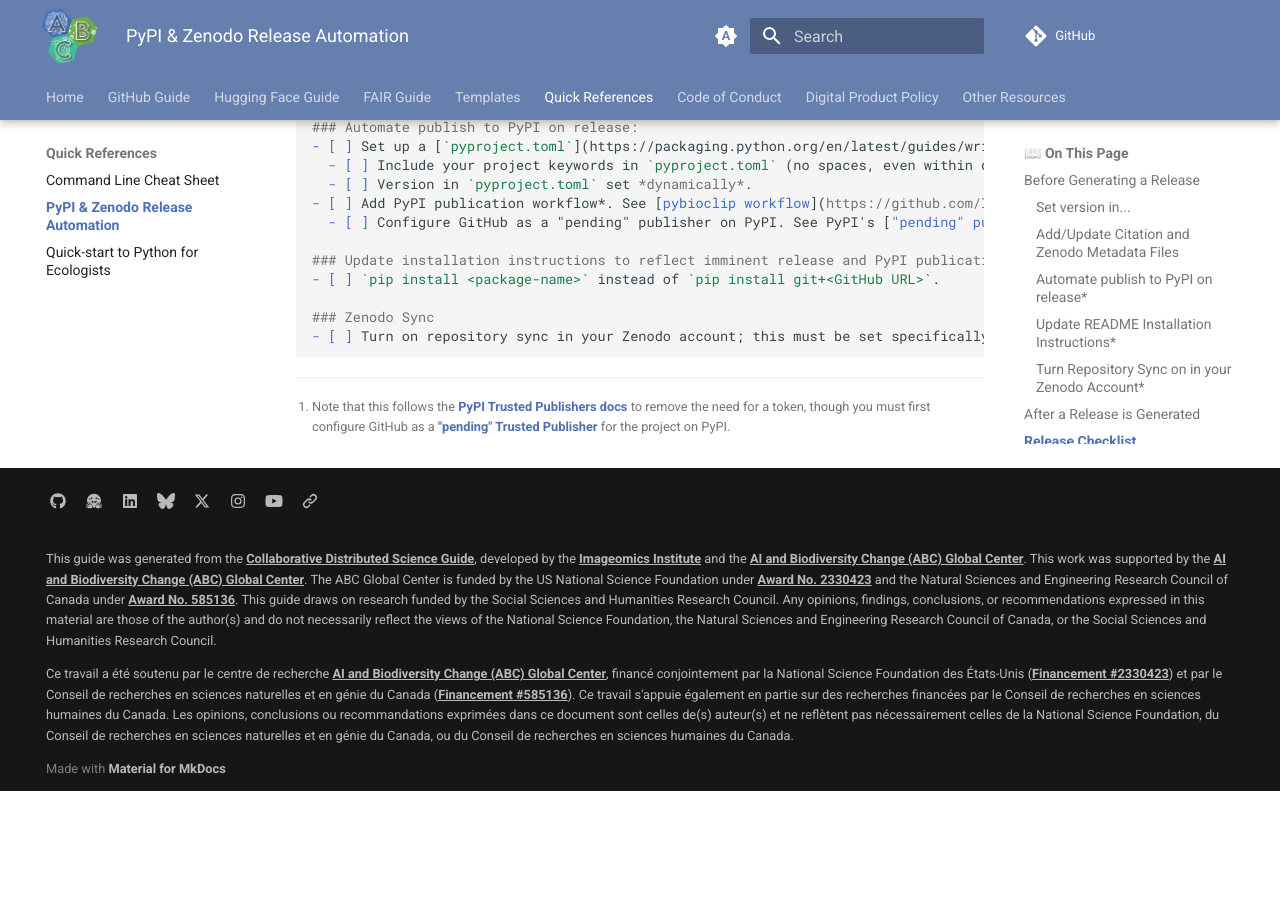
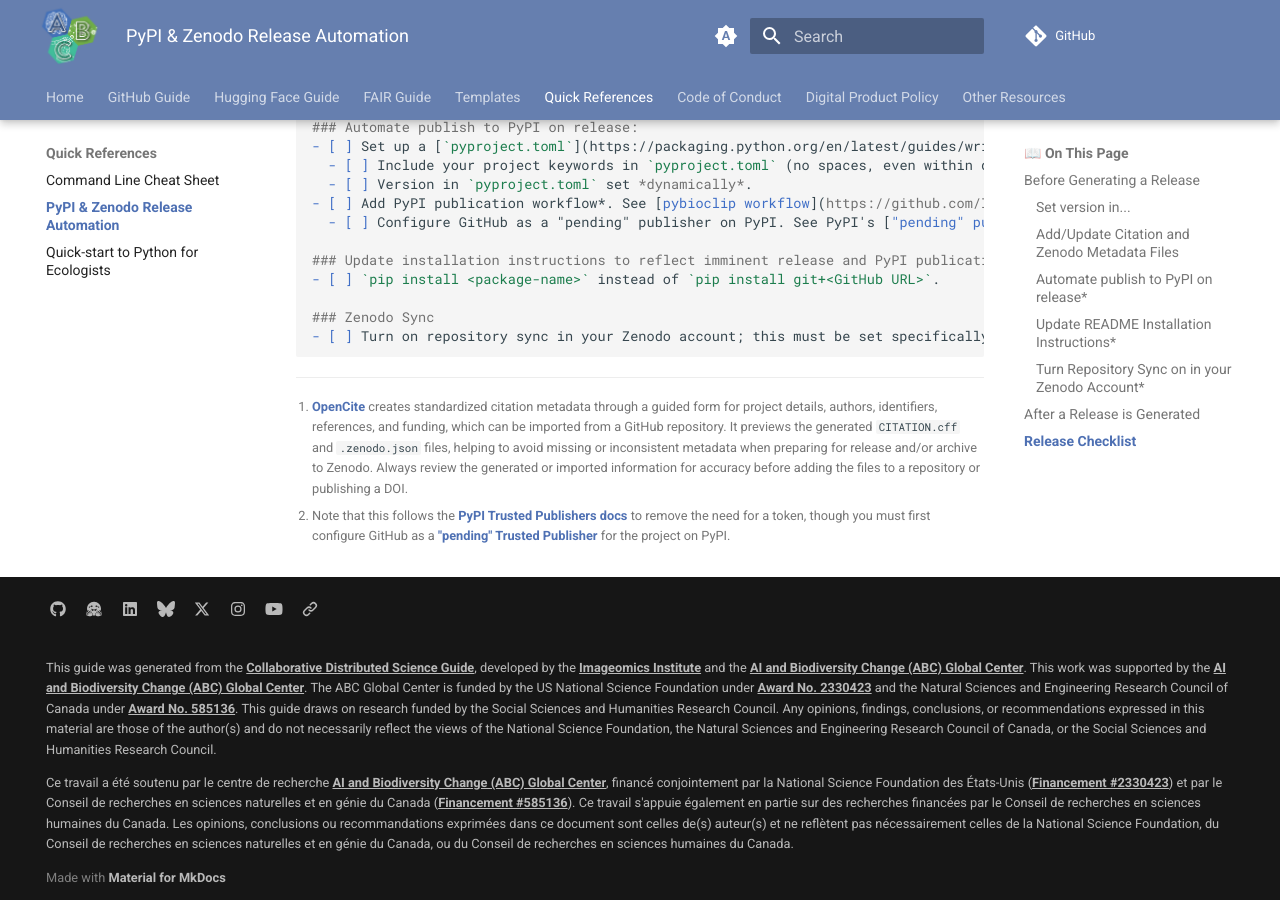
Before and after one commit to ABC-Center/ABC-guide, an MkDocs documentation site: the page built from docs/wiki-guide/GitHub-PyPI-Zenodo-Integration.md, in a window 1280 px wide and 900 px high, scrolled down 3292 px. Built offline with MkDocs 1.6.1 and Material for MkDocs 9.7.7, drawn with Linux system fonts in a browser that asks for light colours; comment, search, counter and statistics services are not loaded; before the commit the page ends 4083 px from its top, so only the background shows below that; some of the changed lines change nothing that is shown; some of the changed text lies outside the part shown.

Commit message:
Fix dropped sentence and direct link to OpenCite
Pull from Collab Guide [PR 86](https://github.com/Imageomics/Collaborative-distributed-science-guide/pull/86)

* Add footnote explaining OpenCite and renumber the other accordingly

````diff
--- a/docs/wiki-guide/GitHub-PyPI-Zenodo-Integration.md
+++ b/docs/wiki-guide/GitHub-PyPI-Zenodo-Integration.md
@@ -19,7 +19,9 @@
 
 ### Add/Update Citation and Zenodo Metadata Files
 
-Review or create both a [`CITATION.cff`](GitHub-Repo-Guide.md#citation) and [`.zenodo.json`](GitHub-Repo-Guide.md#zenodo-metadata) file following guide instructions. Be sure to include
+Review or create both a [`CITATION.cff`](GitHub-Repo-Guide.md#citation) and [`.zenodo.json`](GitHub-Repo-Guide.md#zenodo-metadata) file following guide instructions. [OpenCite](https://imageomics.github.io/OpenCite/)[^1] can help generate and check both these files.
+
+[^1]: [OpenCite](https://imageomics.github.io/OpenCite/) creates standardized citation metadata through a guided form for project details, authors, identifiers, references, and funding, which can be imported from a GitHub repository. It previews the generated `CITATION.cff` and `.zenodo.json` files, helping to avoid missing or inconsistent metadata when preparing for release and/or archive to Zenodo. Always review the generated or imported information for accuracy before adding the files to a repository or publishing a DOI.
 
 !!! tip "Pro tip"
     Add this [test to validate the Zenodo metatdata file](https://github.com/Imageomics/Collaborative-distributed-science-guide/blob/main/.github/workflows/validate-zenodo.yaml). It will run whenever the `.zenodo.json` or workflow file are edited, ensuring that your Zenodo integration will run smoothly.
@@ -48,7 +50,7 @@
 - Set up a [`pyproject.toml`](https://packaging.python.org/en/latest/guides/writing-pyproject-toml/) with your project repo information and dependencies.
     - Include your project keywords in `pyproject.toml` (no spaces, even within quotes).
     - Version in `pyproject.toml` set *dynamically*.
-- Add PyPI publication workflow*. See [pybioclip workflow](https://github.com/Imageomics/pybioclip/blob/main/.github/workflows/publish-to-pypi.yml) as an example.[^1]
+- Add PyPI publication workflow*. See [pybioclip workflow](https://github.com/Imageomics/pybioclip/blob/main/.github/workflows/publish-to-pypi.yml) as an example.[^2]
     - For this to work on upload, you must configure GitHub as a "pending" publisher on PyPI. See PyPI's ["pending" publisher docs](https://docs.pypi.org/trusted-publishers/creating-a-project-through-oidc/) for instructions.
 
 ### Update `README` Installation Instructions*
@@ -104,7 +106,7 @@
     - [ ] Set up a [`pyproject.toml`](https://packaging.python.org/en/latest/guides/writing-pyproject-toml/) with your project repo information and dependencies.
       - [ ] Include your project keywords in `pyproject.toml` (no spaces, even within quotes).
       - [ ] Version in `pyproject.toml` set *dynamically*.
-    - [ ] Add PyPI publication workflow*. See [pybioclip workflow](https://github.com/Imageomics/pybioclip/blob/main/.github/workflows/publish-to-pypi.yml) as an example.[^1]
+    - [ ] Add PyPI publication workflow*. See [pybioclip workflow](https://github.com/Imageomics/pybioclip/blob/main/.github/workflows/publish-to-pypi.yml) as an example.
       - [ ] Configure GitHub as a "pending" publisher on PyPI. See PyPI's ["pending" publisher docs](https://docs.pypi.org/trusted-publishers/creating-a-project-through-oidc/) for instructions.*
 
     ### Update installation instructions to reflect imminent release and PyPI publication:*
@@ -151,4 +153,4 @@
     - [ ] Add release commit hash to `CITATION.cff` [identifiers](https://abc-center.github.io/ABC-guide/wiki-guide/GitHub-Repo-Guide/#__codelineno-1-8).
     ```
 
-[^1]: Note that this follows the [PyPI Trusted Publishers docs](https://docs.pypi.org/trusted-publishers/using-a-publisher/) to remove the need for a token, though you must first configure GitHub as a ["pending" Trusted Publisher](https://docs.pypi.org/trusted-publishers/creating-a-project-through-oidc/) for the project on PyPI.
+[^2]: Note that this follows the [PyPI Trusted Publishers docs](https://docs.pypi.org/trusted-publishers/using-a-publisher/) to remove the need for a token, though you must first configure GitHub as a ["pending" Trusted Publisher](https://docs.pypi.org/trusted-publishers/creating-a-project-through-oidc/) for the project on PyPI.
````
